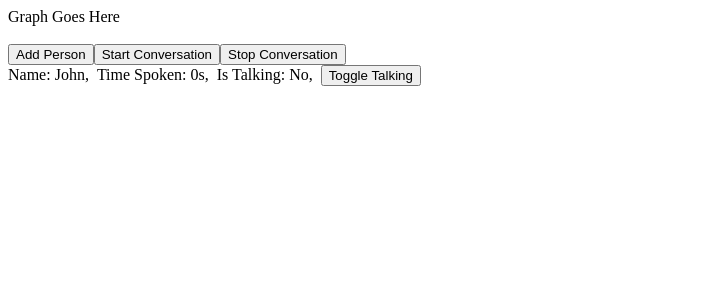
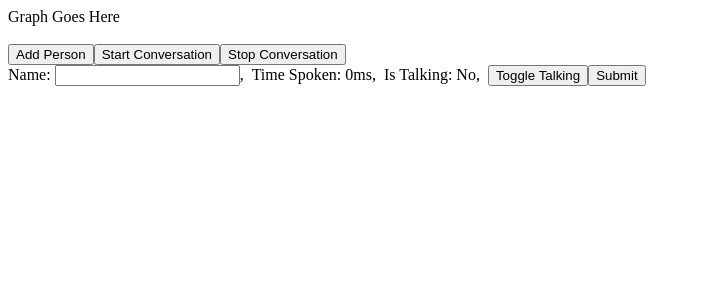
Before and after one commit to meghaman/ConvoApp, a React app: page / in a window 1280 px wide. Both pictures are taken after a click on the button "Add Person". Shown: the top 300 px of the page, without its empty margins (0-701 px from the left). Built offline with nearby package versions, Linux system fonts and the light colour scheme; the HTML template or start-up script is replaced by a standard one.

Commit message:
Added set & edit person's name

```diff
--- a/src/components/buttons/addPersonButton.js
+++ b/src/components/buttons/addPersonButton.js
@@ -6,7 +6,7 @@ import Button from '@Components/baseComponents/button'
 
 const AddPersonButton = () => {
     const dispatch = useDispatch();
-    const handler = () => dispatch(addPerson({ name: "John", timeSpoken: 0, isTalking: false }));
+    const handler = () => dispatch(addPerson({ name: "", timeSpoken: 0, isTalking: false }));
 
     return(
         <Button text="Add Person" handler={handler}></Button>
--- /dev/null
+++ b/src/components/buttons/submitPersonChangeButton.js
@@ -0,0 +1,21 @@
+import React from 'react';
+import { useDispatch } from 'react-redux';
+
+import Button from '@Components/baseComponents/button';
+import { editPerson } from '@Slices/conversation';
+
+const submitPersonChangeButton = ({ person, name, setEditState }) => {
+    const dispatch = useDispatch();
+    const handler = () => {
+        if(!name)
+            return;
+        dispatch(editPerson({ ...person, name: name }));
+        setEditState(false)
+    };
+
+    return(
+        <Button text="Submit" handler={handler}></Button>
+    )
+}
+
+export default submitPersonChangeButton;
--- /dev/null
+++ b/src/components/buttons/toggleEditPersonButton.js
@@ -0,0 +1,13 @@
+import React from 'react';
+
+import Button from '@Components/baseComponents/button';
+
+const ToggleEditPersonButton = ({ setEditState }) => {
+    const handler = () => { setEditState(true) };
+
+    return(
+        <Button text="Edit" handler={handler}></Button>
+    )
+}
+
+export default ToggleEditPersonButton;
--- a/src/components/buttons/toggleTalkingButton.js
+++ b/src/components/buttons/toggleTalkingButton.js
@@ -6,7 +6,7 @@ import { toggleTalking } from '@Slices/conversation';
 
 const ToggleTalkingButton = (person) => {
     const dispatch = useDispatch();
-        const handler = () => dispatch(toggleTalking(person));
+    const handler = () => dispatch(toggleTalking(person));
 
     return(
         <Button text="Toggle Talking" handler={handler}></Button>
--- a/src/components/personList.js
+++ b/src/components/personList.js
@@ -2,7 +2,7 @@ import React from 'react';
 import { useSelector } from 'react-redux';
 
 import { getConversation } from '@Selectors/index';
-import ToggleTalkingButton from '@Components/buttons/toggleTalkingButton';
+import PersonRow from './personRow';
 
 const PersonList = () => {
     const { people } = useSelector(getConversation);
@@ -11,10 +11,7 @@ const PersonList = () => {
         people.map((person, i) => {
             return(
                 <div key={i}>
-                    <span>Name: {person.name}</span>, &nbsp;
-                    <span>Time Spoken: {person.timeSpoken}s</span>, &nbsp;
-                    <span>Is Talking: {person.isTalking ? "Yes" : "No"}</span>, &nbsp;
-                    <span><ToggleTalkingButton person={person}></ToggleTalkingButton></span>
+                    <PersonRow person={person} id={i}></PersonRow>
                 </div>
             )
         })
--- /dev/null
+++ b/src/components/personRow.js
@@ -0,0 +1,42 @@
+import React, { Fragment, useState } from 'react';
+
+import ToggleTalkingButton from '@Components/buttons/toggleTalkingButton';
+import SubmitPersonChangeButton from '@Components/buttons/submitPersonChangeButton';
+import ToggleEditPersonButton from '@Components/buttons/toggleEditPersonButton';
+
+const PersonRow = ({ person }) => {
+
+    const [ editing, setEditing ] = useState(true);
+    const [ name, setName ] = useState(person.name)
+
+    const updateName = (event) => {
+        const { value } = event.target;
+        setName(value);
+    }
+
+    return (
+        <Fragment>
+            <span>
+                Name: { editing ? (
+                    <input type="text" name="name" onChange={updateName} value={name}></input>
+                ) : (
+                    <Fragment>{person.name}</Fragment>
+                )}
+            </span>, &nbsp;
+            <span>Time Spoken: {person.timeSpoken}ms</span>, &nbsp;
+            <span>Is Talking: {person.isTalking ? "Yes" : "No"}</span>, &nbsp;
+            <span><ToggleTalkingButton person={person}></ToggleTalkingButton></span>
+            <span>
+            { editing ? (
+                <SubmitPersonChangeButton person={person} name={name} setEditState={setEditing}></SubmitPersonChangeButton>
+            ):
+            (
+                <ToggleEditPersonButton setEditState={setEditing}></ToggleEditPersonButton>
+            )
+            }
+            </span>
+        </Fragment>
+    )
+};
+
+export default PersonRow;
--- a/src/slices/conversation.js
+++ b/src/slices/conversation.js
@@ -36,6 +36,14 @@ const conversationSlice = createSlice({
 
                 return person;
             })}
+        },
+        editPerson: (state, { payload }) => {
+            state = { ...state, people: state.people.map((person) => {
+                if(person.id == payload.id)
+                    person.name = payload.name;
+
+                return person;
+            })}
         }
     }
 });
@@ -45,7 +53,8 @@ export const {
     startConversation,
     updateSpeakingTime,
     stopConversation,
-    toggleTalking
+    toggleTalking,
+    editPerson
 } = conversationSlice.actions;
 
 export default conversationSlice.reducer;
```
Also changed, not shown: 2 other files (tests, documents, lock files or other folders).
